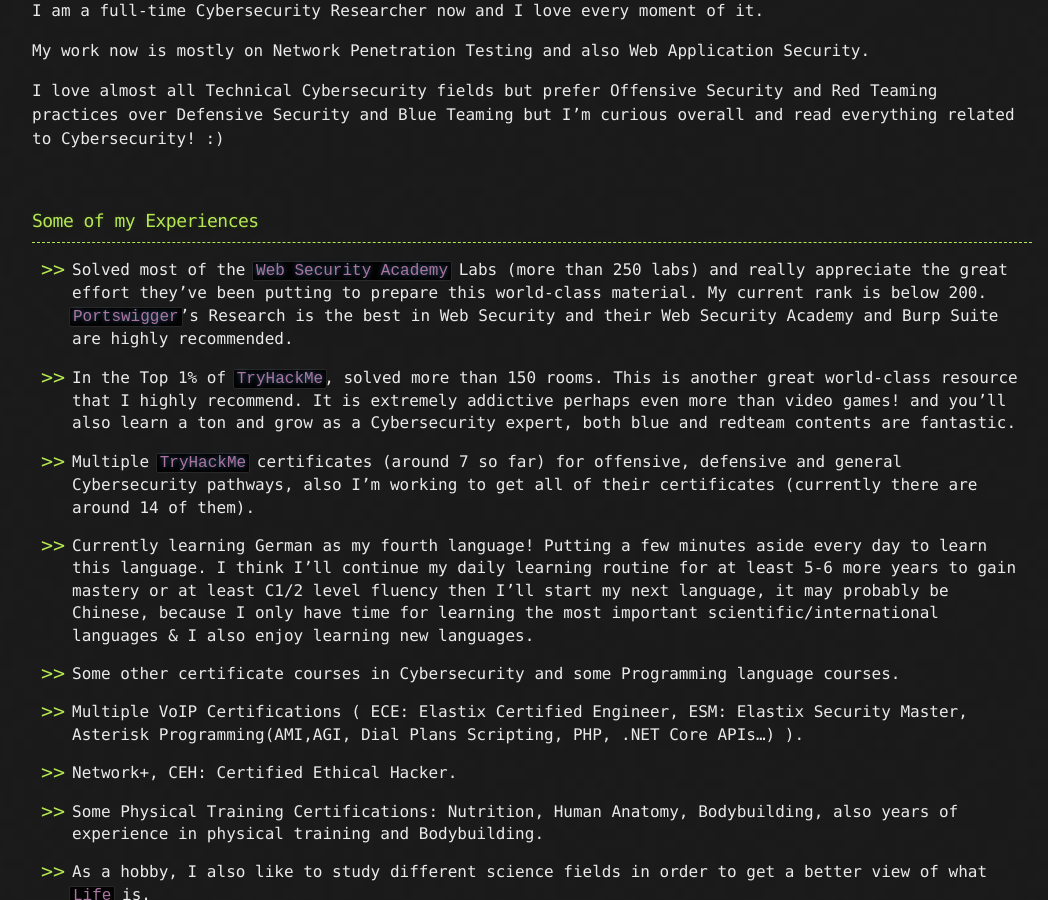
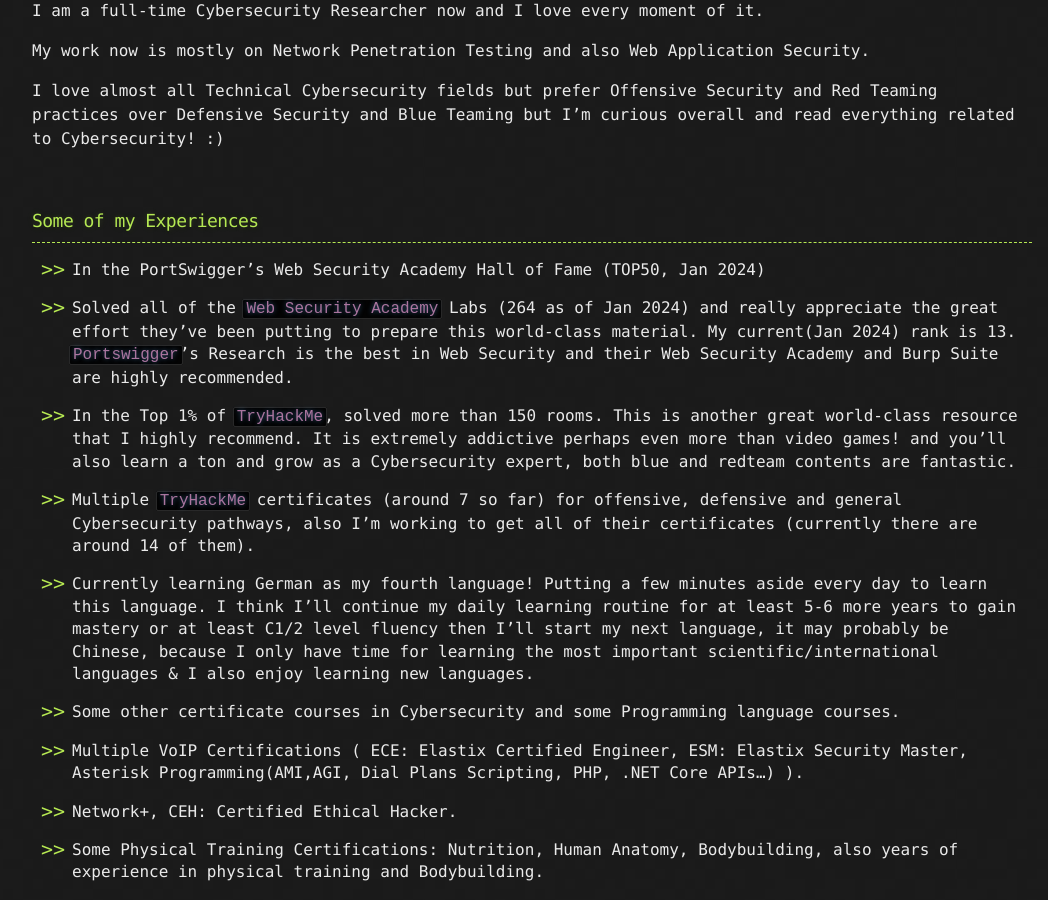
Before and after one commit to CamoCatX/camocatx.github.io, a Jekyll site: the page built from about.md, in a window 1280 px wide and 900 px high, scrolled down 1128 px. Shown: the whole window, without its empty margins (108-1156 px from the left). Built offline with Jekyll 4.4.1, drawn with Linux system fonts in a browser that asks for light colours.

Commit message:
Update about page

```diff
--- a/about.md
+++ b/about.md
@@ -47,7 +47,9 @@ I love almost all Technical Cybersecurity fields but prefer Offensive Security a
 ### Some of my Experiences
 * * *
 
-* Solved most of the <a href="https://portswigger.net/web-security/learning-path" class="no-decoration"><code class="language-plaintext highlighter-rouge">Web Security Academy</code></a> Labs (more than 250 labs) and really appreciate the great effort they've been putting to prepare this world-class material. My current rank is below 200. <a href="https://portswigger.net" class="no-decoration"><code class="language-plaintext highlighter-rouge">Portswigger</code></a>'s Research is the best in Web Security and their Web Security Academy and Burp Suite are highly recommended.
+* In the PortSwigger's Web Security Academy Hall of Fame (TOP50, Jan 2024)
+
+* Solved all of the <a href="https://portswigger.net/web-security/learning-path" class="no-decoration"><code class="language-plaintext highlighter-rouge">Web Security Academy</code></a> Labs (264 as of Jan 2024) and really appreciate the great effort they've been putting to prepare this world-class material. My current(Jan 2024) rank is 13. <a href="https://portswigger.net" class="no-decoration"><code class="language-plaintext highlighter-rouge">Portswigger</code></a>'s Research is the best in Web Security and their Web Security Academy and Burp Suite are highly recommended.
 
 * In the Top 1% of <a href="https://tryhackme.com" class="no-decoration"><code class="language-plaintext highlighter-rouge">TryHackMe</code></a>, solved more than 150 rooms. This is another great world-class resource that I highly recommend. It is extremely addictive perhaps even more than video games! and you'll also learn a ton and grow as a Cybersecurity expert, both blue and redteam contents are fantastic.
 
```
